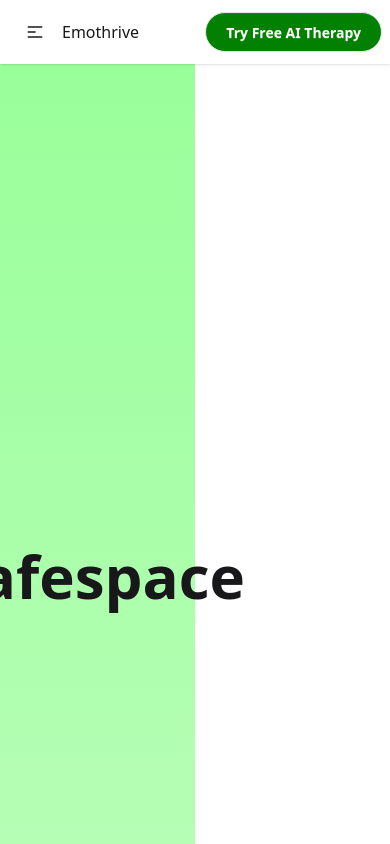
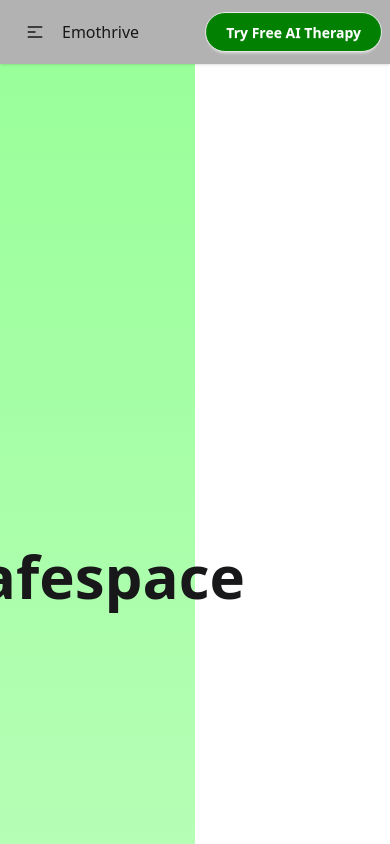
Before and after one commit to mahfuzHasan2003/Emothrive-Therapy, a Next.js app: page /login in a window 390 px wide. Shown: the top 844 px of the page. Built offline with nearby package versions, Linux system fonts and the light colour scheme.

Commit message:
project polished wth responsive

```diff
--- a/src/components/shared/Navbar.jsx
+++ b/src/components/shared/Navbar.jsx
@@ -30,7 +30,7 @@ const Navbar = () => {
     return (
         <div >
             <div>
-                <div className="navbar bg-[#FFFFFF99] blur-[300] shadow-sm lg:px-16">
+                <div className="navbar bg-[#0000004D] blur-[300] shadow-sm lg:px-16">
                     <div className="navbar-start">
                         <div className="dropdown">
                             <div tabIndex={0} role="button" className="btn btn-ghost lg:hidden">
@@ -52,7 +52,7 @@ const Navbar = () => {
                         <ul className="menu menu-horizontal px-1 text-[20px]">
                             {
                                 navItems?.map((navItem) => (
-                                    <Link className={`ml-4 font-semibold ${pathName === navItem.path ? "text-green-700" : ""}`} href={navItem.path} key={navItem.path}>{navItem.title}</Link>
+                                    <Link className={`ml-4 font-semibold ${pathName === navItem.path ? "text-[]" : ""}`} href={navItem.path} key={navItem.path}>{navItem.title}</Link>
                                 ))
                             }
                         </ul>
```
